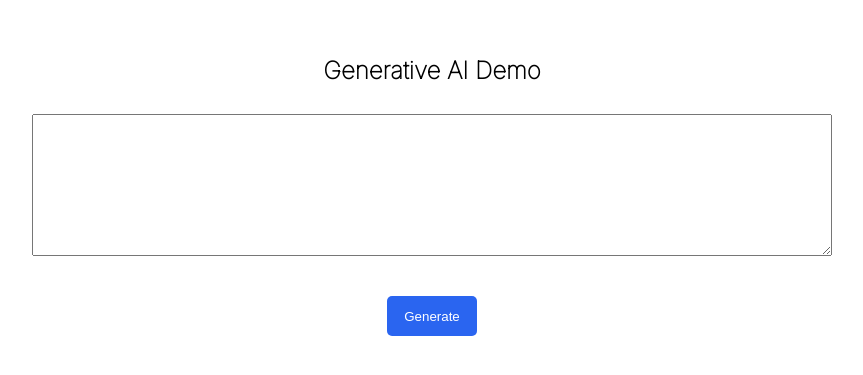
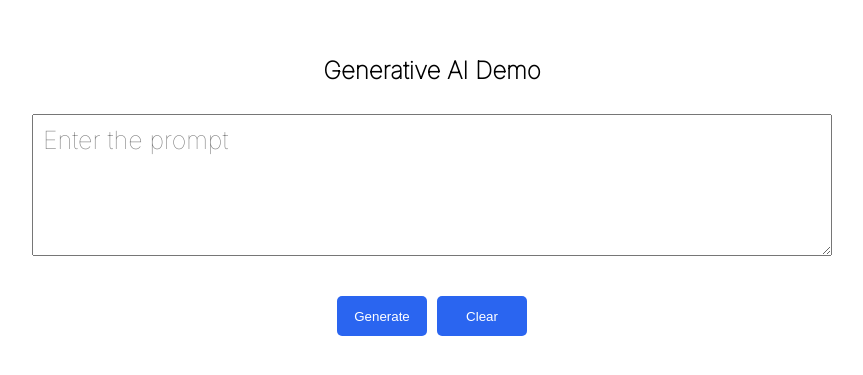
Before and after one commit to Yashwanth2008/Gen-AI-Demo, a React (Vite) app: page / in a window 1280 px wide. Shown: the part 193-568 px from the top of the page, without its empty margins (208-1071 px from the left). Built offline with nearby package versions, Linux system fonts and the light colour scheme.

Commit message:
Clear button and Placeholder added

```diff
--- a/src/App.css
+++ b/src/App.css
@@ -35,3 +35,7 @@ body {
   display: flex;
   justify-content: center;
 }
+.buttons{
+  display: flex;
+  gap: 10px;
+}
--- a/src/App.jsx
+++ b/src/App.jsx
@@ -12,13 +12,19 @@ function Gemini_API() {
     );
     const model = genAI.getGenerativeModel({ model: "gemini-1.5-flash" });
     try {
-      const result = await model.generateContent(`Rephase or correct this sentence :: ${prompt}`);
+      const result = await model.generateContent(`${prompt}`);
       setResponse(result.response.text());
     } catch (error) {
       console.error("Error generating content:", error);
       setResponse("An error occurred while generating content.");
     }
   };
+
+  const handleClear = () => {
+    setPrompt("");
+    setResponse("");
+  };
+
   return (
     <div className="overall-wrapper">
       <h2>Generative AI Demo</h2>
@@ -27,12 +33,21 @@ function Gemini_API() {
         rows="4"
         cols="50"
         value={prompt}
+        placeholder="Enter the prompt"
         onChange={(e) => setPrompt(e.target.value)}
       ></textarea>
       <br />
-      <button className="submit-btn" onClick={handleGenerate}>Generate</button>
-      {/* <div>Response :</div> */}
-      <p className="response-content">{response}</p>
+      <div className="buttons">
+        <button className="submit-btn" onClick={handleGenerate}>
+          Generate
+        </button>
+        <button className="submit-btn" onClick={handleClear}>
+          Clear
+        </button>
+      </div>
+      <div className="response-content">
+        <p className="response-content">{response}</p>
+      </div>
     </div>
   );
 }
```
